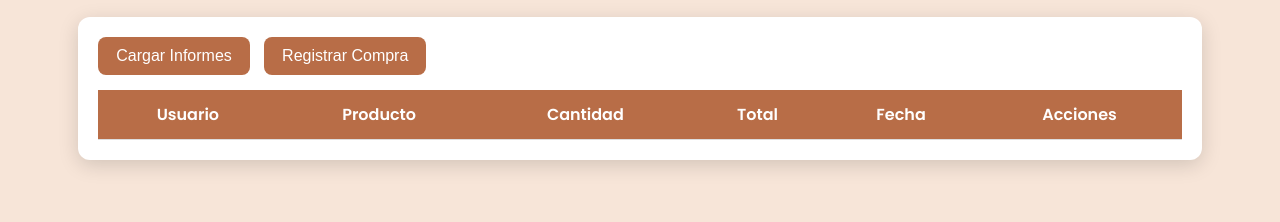
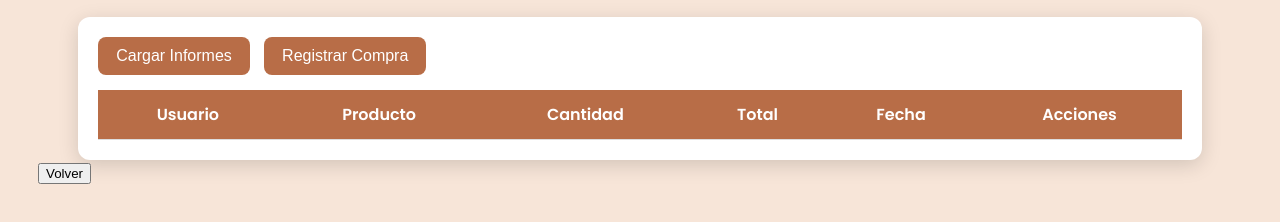
Before and after one commit to grecoeduardocimientos23-dotcom/ICE-CRAFT, a website: page Public/informe.html in a window 1280 px wide. Shown: the part 116-338 px from the top of the page. Drawn offline with Linux system fonts and the light colour scheme.

Commit message:
Agregando nuevos archivos

```diff
--- a/Public/informe.html
+++ b/Public/informe.html
@@ -312,5 +312,6 @@ function cancelarCompra() {
 }
 
 </script>
+<button class="volver" onclick="location.href='login.html'">Volver</button>
 </body>
 </html>
```
